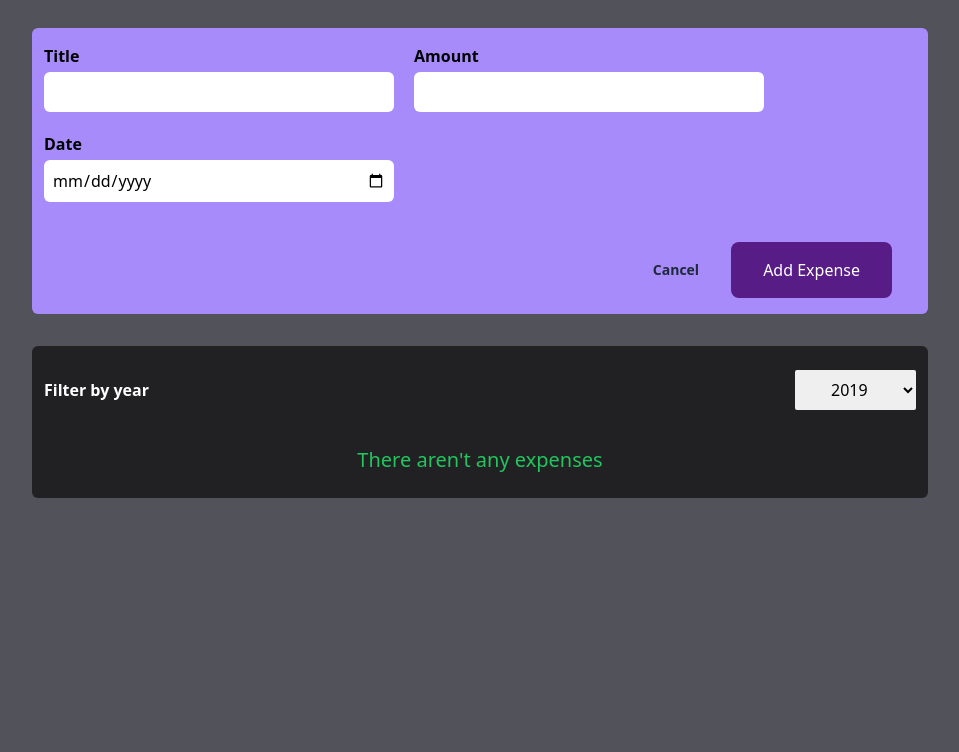
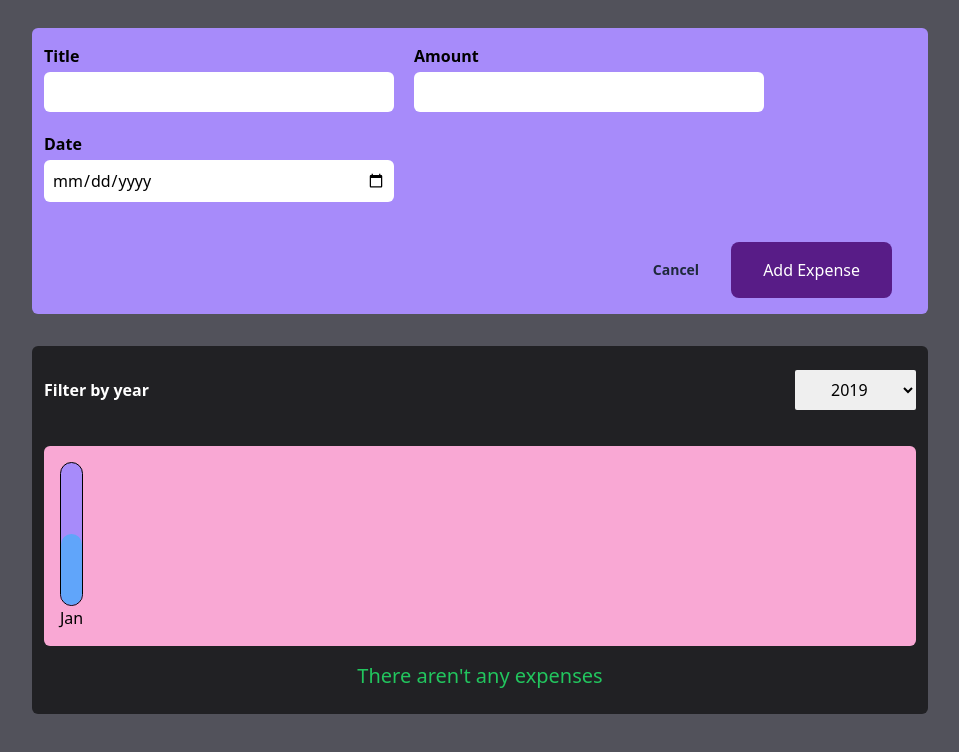
Before and after one commit to Armin-Fullstack/Expenses-Tracker, a React (Vite) app: page / in a window 1280 px wide. Shown: the top 752 px of the page, without its empty margins (160-1119 px from the left). Built offline with nearby package versions, Linux system fonts and the light colour scheme.

Commit message:
Feat: Implemented BarChart component

```diff
--- /dev/null
+++ b/src/components/BarChart.jsx
@@ -0,0 +1,14 @@
+
+const BarChart = () => {
+
+    return (
+            <div className="flex flex-col">
+            <div className="w-full h-full bg-violet-400 rounded-full border border-black flex flex-col justify-end overflow-hidden">
+                <div className="bg-blue-400 w-full h-[50%] rounded-full transition ease-in-out duration-300"></div>
+            </div>
+            <span>Jan</span>
+            </div>
+    )
+}
+
+export default BarChart;
--- a/src/components/Expenses.jsx
+++ b/src/components/Expenses.jsx
@@ -1,3 +1,4 @@
+import ExpensesChart from "./ExpensesChart";
 import ExpensesItem from "./ExpensesItem";
 
 const Expenses = ({ filteredExpense, setFilterYear }) => {
@@ -17,6 +18,7 @@ const Expenses = ({ filteredExpense, setFilterYear }) => {
           </select>
         </div>
         {/* chart section  */}
+        <ExpensesChart/>
 
         {filteredExpense.length === 0 && <p className="text-center text-green-500 text-lg md:text-xl">There aren't any expenses</p>}
         {filteredExpense.length > 0 &&
--- a/src/components/ExpensesChart.jsx
+++ b/src/components/ExpensesChart.jsx
@@ -0,0 +1,11 @@
+import BarChart from "./BarChart";
+const ExpensesChart = () => {
+
+    return (
+        <div className="bg-pink-300 h-[200px] flex justify-between gap-3 md:gap-0 p-4 rounded-md">
+            <BarChart/>
+        </div>
+    )
+}
+
+export default ExpensesChart;
```
